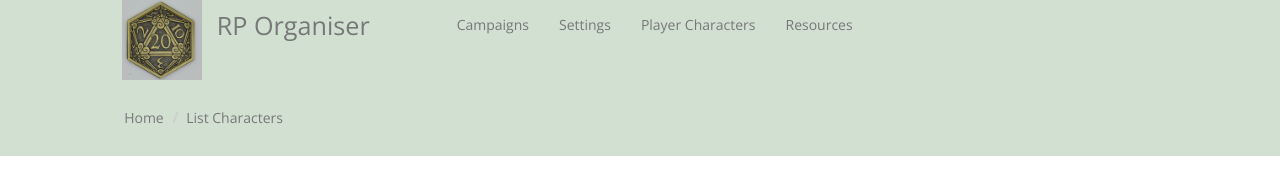
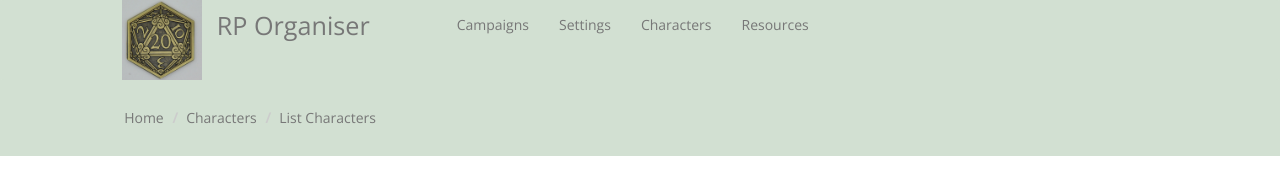
Before and after one commit to PossibleLlama/RP_Organiser, a website: page WebContent/html/pageCharacters/listCharacters.html in a window 1280 px wide. Shown: the top 178 px of the page. Drawn offline with nearby package versions, Linux system fonts and the light colour scheme.

Commit message:
Changing over to using the landing page.

```diff
--- a/WebContent/html/pageCharacters/listCharacters.html
+++ b/WebContent/html/pageCharacters/listCharacters.html
@@ -70,7 +70,7 @@
 							<a href="../pageSettings/listSettings.html">Settings</a>
 						</li>
 						<li>
-							<a href="listCharacters.html">Player Characters</a>
+							<a href="characters.html">Characters</a>
 						</li>
 						<li>
 							<a href="../pageResources/resources.html">Resources</a>
@@ -85,6 +85,7 @@
 				<div class="col-md-10 col-md-push-1">
 					<ol class="breadcrumb">
 						<li><a href="../index.html" title="Homepage">Home</a></li>
+						<li><a href="characters.html" title="Characters">Characters</a></li>
                         <li><a href="listCharacters.html" title="List Characters">List Characters</a></li>
 					</ol>
 				</div>
```
Also changed, not shown: WebContent/html/index.html (+1 -1 lines), WebContent/html/template.html (+1 -1 lines).
